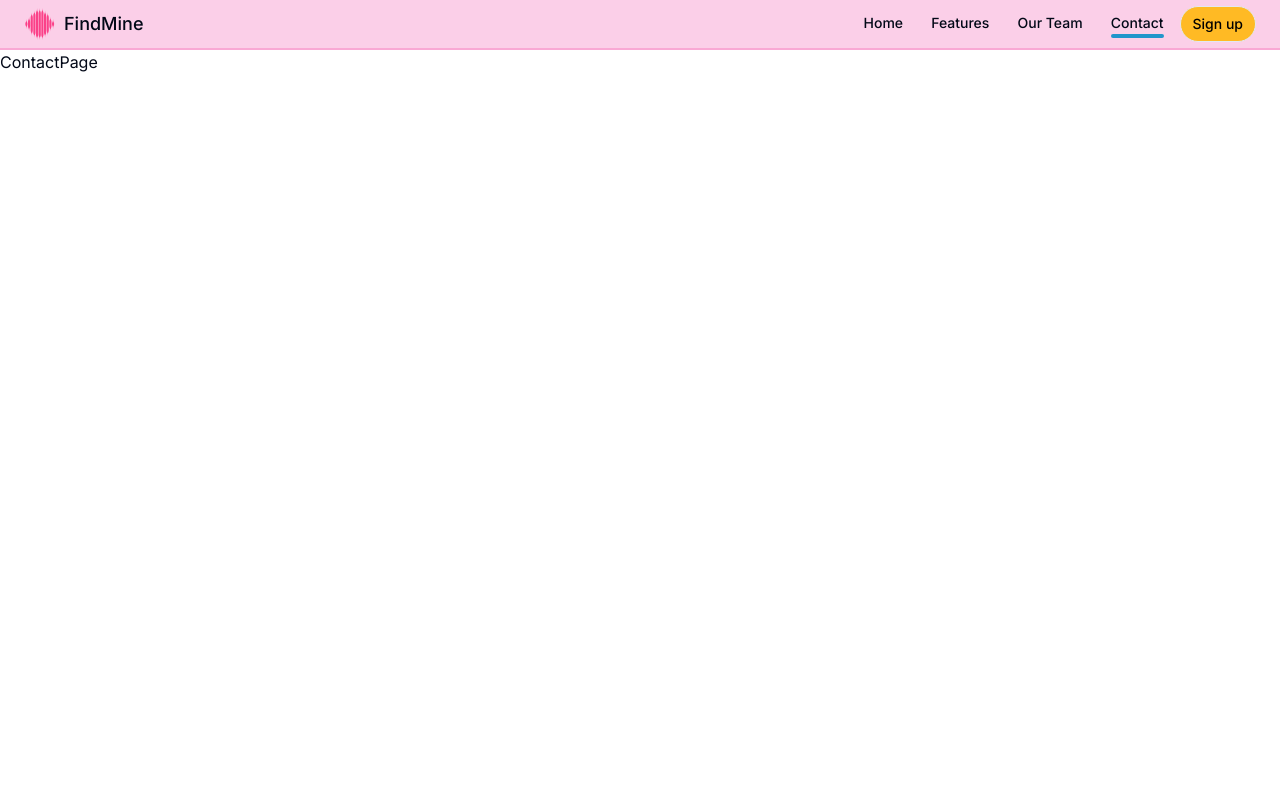
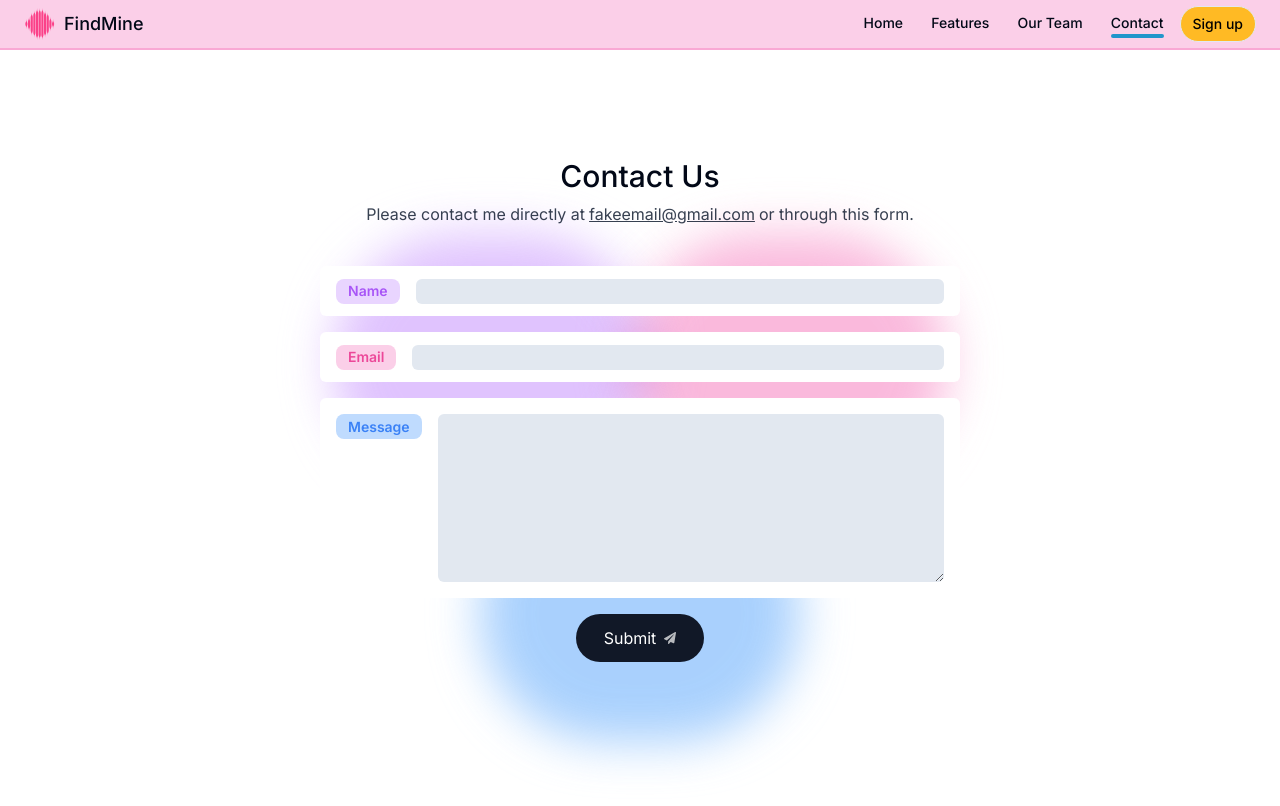
Before and after one commit to ahoang2502/catalyst-hackafun, a Next.js app: page /contact in a window 1280 px wide. Shown: the top 806 px of the page. Built offline with nearby package versions, Linux system fonts and the light colour scheme; no server answers.

Commit message:
feat: contact page

```diff
--- a/package.json
+++ b/package.json
@@ -20,6 +20,7 @@
     "@smastrom/react-rating": "^1.5.0",
     "class-variance-authority": "^0.7.0",
     "clsx": "^2.1.1",
+    "framer-motion": "^11.3.28",
     "leaflet": "^1.9.4",
     "leaflet-defaulticon-compatibility": "^0.1.2",
     "lucide-react": "^0.428.0",
@@ -28,6 +29,8 @@
     "react": "^18",
     "react-dom": "^18",
     "react-hook-form": "^7.52.2",
+    "react-hot-toast": "^2.4.1",
+    "react-icons": "^5.3.0",
     "react-leaflet": "^4.2.1",
     "tailwind-merge": "^2.5.2",
     "tailwindcss-animate": "^1.0.7",
--- a/src/app/(platform)/contact/page.tsx
+++ b/src/app/(platform)/contact/page.tsx
@@ -1,9 +1,98 @@
-import React from 'react'
+"use client";
+
+import React from "react";
+import { motion } from "framer-motion";
+import { FaPaperPlane } from "react-icons/fa";
+import toast from "react-hot-toast";
+
+import { Input } from "@/components/ui/input";
+import { Textarea } from "@/components/ui/textarea";
 
 const ContactPage = () => {
   return (
-    <div>ContactPage</div>
-  )
-}
+    <div className="h-full w-full flex items-center justify-center -mt-10">
+      <motion.section
+        id="contact"
+        className="w-[min(100%,38rem)] text-center"
+        initial={{ opacity: 0 }}
+        whileInView={{ opacity: 1 }}
+        transition={{ duration: 1 }}
+        viewport={{ once: true }}
+      >
+        <h2 className="text-3xl font-medium capitalize mb-8 text-center">
+          Contact us
+        </h2>
 
-export default ContactPage
+        <p className="text-gray-700 -mt-6 dark:text-white/80">
+          Please contact me directly at
+          <a className="underline mx-1" href={`mailto:athoang252@gmail.com`}>
+            fakeemail@gmail.com
+          </a>
+          or through this form.
+        </p>
+        <form
+          className="mt-10 dark:text-black relative flex flex-col gap-y-4 justify-center items-center"
+          action={async (formData) => {
+            toast.success("Email sent successfully.");
+          }}
+        >
+          <div className="absolute -top-8 -left-1 w-80 h-64 bg-purple-300 rounded-full mix-blend-multiply filter blur-xl opacity-80 animate-blob" />
+          <div className="absolute -top-8 -right-1 w-80 h-64 bg-pink-300 rounded-full mix-blend-multiply filter blur-xl opacity-80 animate-blob" />
+          <div className="absolute -bottom-20 left-30 w-80 h-64 bg-blue-300 rounded-full mix-blend-multiply filter blur-xl opacity-80 animate-blob" />
+
+          <div className="h-[50px] w-[40rem] rounded-md flex flex-row items-center justify-start px-4 gap-x-4 bg-white z-10">
+            <div className="bg-purple-200 flex justify-center items-center py-1 px-3 h-1/2 rounded-lg">
+              <p className="text-purple-500 text-sm font-semibold">Name</p>
+            </div>
+
+            <Input
+              name="name"
+              type="text"
+              required
+              maxLength={100}
+              className="h-1/2 focus-visible:ring-purple-500 bg-slate-200 border-none"
+            />
+          </div>
+
+          <div className="h-[50px] w-[40rem] rounded-md flex flex-row items-center justify-start px-4 gap-x-4 bg-white z-10">
+            <div className="bg-pink-200 flex justify-center items-center py-1 px-3 h-1/2 rounded-lg">
+              <p className="text-pink-500 text-sm font-semibold">Email</p>
+            </div>
+
+            <Input
+              type="email"
+              name="senderEmail"
+              required
+              maxLength={100}
+              className="h-1/2 focus-visible:ring-pink-500 bg-slate-200 border-none"
+            />
+          </div>
+
+          <div className="h-[200px] w-[40rem] rounded-md flex flex-row items-start justify-start p-4 gap-x-4 bg-white z-10">
+            <div className="bg-blue-200 flex justify-center items-center py-1 px-3 h-[25px] rounded-lg">
+              <p className="text-blue-500 text-sm font-semibold">Message</p>
+            </div>
+
+            <Textarea
+              name="message"
+              required
+              maxLength={1000}
+              className="h-full focus-visible:ring-blue-500 bg-slate-200 border-none"
+            />
+          </div>
+
+          <button
+            type="submit"
+            name="message"
+            className="group flex items-center justify-center gap-2 h-[3rem] w-[8rem] bg-gray-900 text-white rounded-full outline-none transition-all focus:scale-110 hover:scale-110 hover:bg-gray-950 active:scale-105 disabled:scale-100 disabled:bg-opacity-65 dark:bg-white dark:bg-opacity-10 z-10"
+          >
+            Submit{" "}
+            <FaPaperPlane className="text-xs opacity-70 transition-all group-hover:translate-x-1 group-hover:-translate-y-1" />
+          </button>
+        </form>
+      </motion.section>
+    </div>
+  );
+};
+
+export default ContactPage;
```
Also changed, not shown: 1 other file (tests, documents, lock files or other folders).
